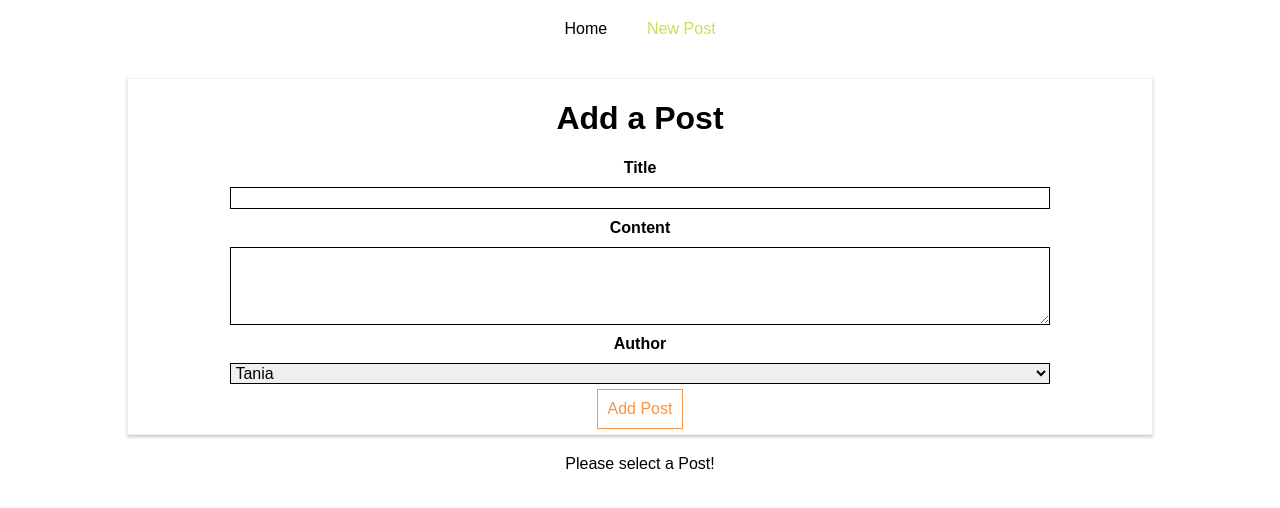
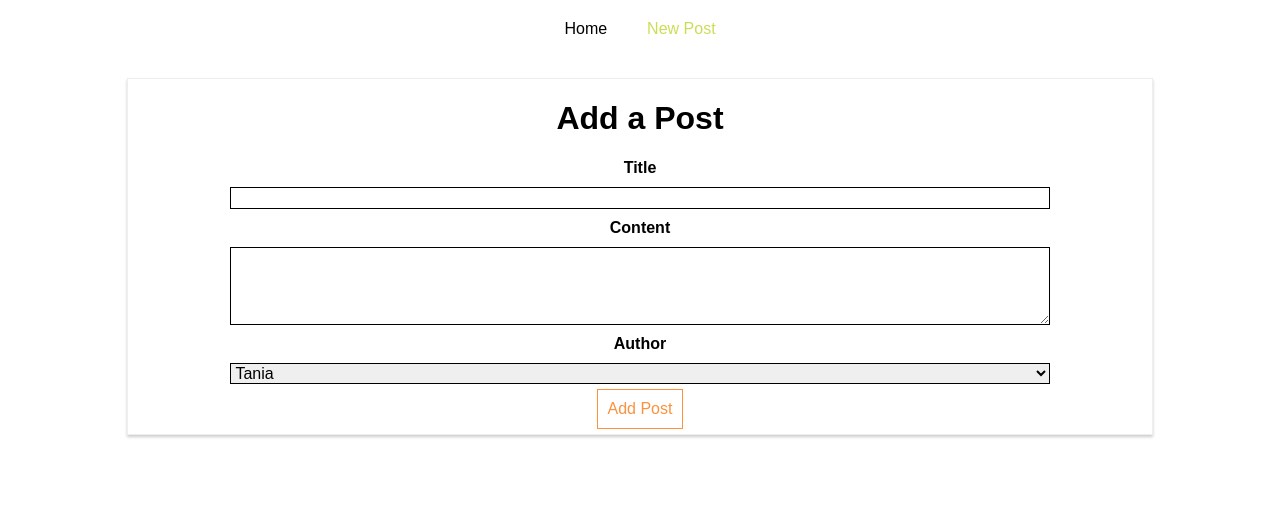
Before and after one commit to Loratadin/http-lesson, a React (Create React App) app: page /new-post in a window 1280 px wide. Shown: the top 508 px of the page. Built offline with nearby package versions, Linux system fonts and the light colour scheme; no server answers.

Commit message:
add switch to the router

```diff
--- a/src/containers/Blog/Blog.js
+++ b/src/containers/Blog/Blog.js
@@ -2,7 +2,7 @@
 import Posts from './Posts/Posts';
 import NewPost from './NewPost/NewPost';
 import FullPost from './FullPost/FullPost';
-import { Route, NavLink } from 'react-router-dom';
+import { Route, NavLink, Switch } from 'react-router-dom';
 import './Blog.css';
 
 class Blog extends Component {
@@ -25,9 +25,11 @@
                     </nav>
                 </header>
                 {/* <Route path="/" exact render={ () => <h1>Home</h1>}/> */}
-                <Route path="/" exact component={Posts}/>
-                <Route path="/new-post" component={NewPost}/>
-                <Route path="/:id" exact component={FullPost}/>
+                <Switch>
+                    <Route path="/" exact component={Posts}/>
+                    <Route path="/new-post" component={NewPost}/>
+                    <Route path="/posts/:id" exact component={FullPost}/>
+                </Switch>
             </div>
         );
     }
--- a/src/containers/Blog/Posts/Posts.js
+++ b/src/containers/Blog/Posts/Posts.js
@@ -36,7 +36,7 @@
         if(!this.state.error) {
             posts = this.state.posts.map((post, id) => {
                 return (
-                    <Link to={'/' + post.id} key={post.id}>
+                    <Link to={'/posts/' + post.id} key={post.id}>
                         <Post
                             title={post.title}
                             author={post.author}
```
